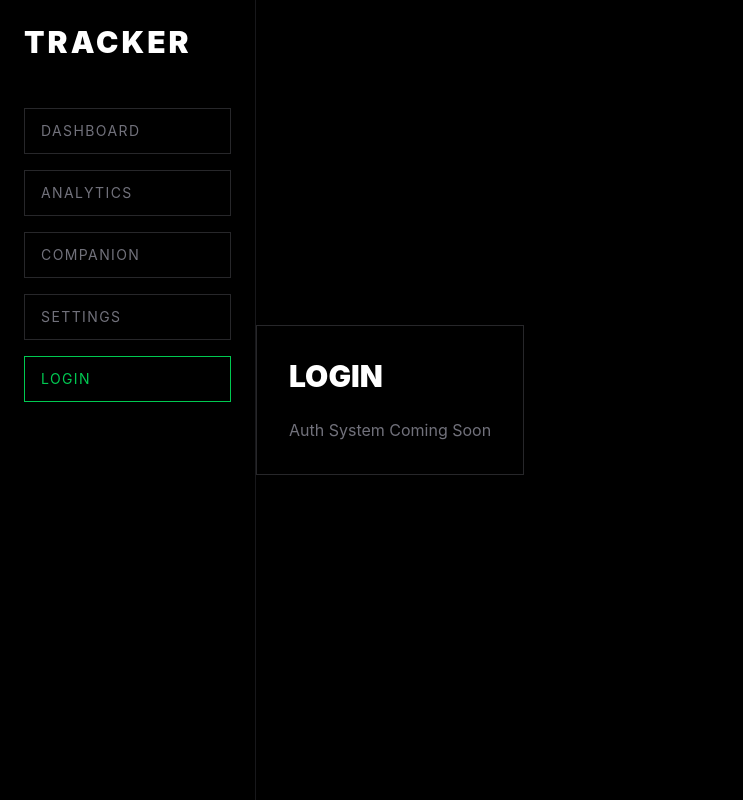
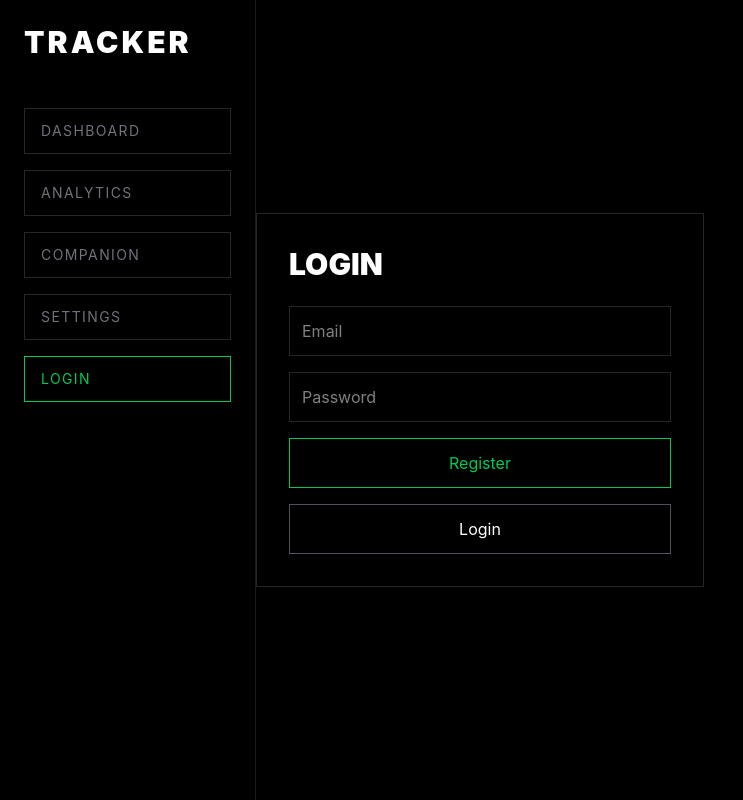
Before and after one commit to Apollo35/tracker-app-v1, a React (Vite) app: page /login in a window 1280 px wide. Shown: the whole page, without its empty margins (0-743 px from the left). Built offline with nearby package versions, Linux system fonts and the light colour scheme; no server answers.

Commit message:
feat: implement supabase authentication

```diff
--- a/src/pages/LoginPage.jsx
+++ b/src/pages/LoginPage.jsx
@@ -1,10 +1,68 @@
+import { useState } from "react";
+import { signUp, signIn } from "../services/authService";
+
 function LoginPage() {
+  const [email, setEmail] = useState("");
+  const [password, setPassword] = useState("");
+
+  async function handleSignUp() {
+    const { error } = await signUp(email, password);
+
+    if (error) {
+      alert(error.message);
+      return;
+    }
+
+    alert("Account created");
+  }
+
+  async function handleSignIn() {
+    const { error } = await signIn(email, password);
+
+    if (error) {
+      alert(error.message);
+      return;
+    }
+
+    alert("Login successful");
+  }
+
   return (
     <div className="flex min-h-screen items-center justify-center bg-black text-white">
       <div className="border border-zinc-800 p-8 w-full max-w-md">
         <h1 className="text-3xl font-black uppercase mb-6">Login</h1>
 
-        <p className="text-zinc-500">Auth System Coming Soon</p>
+        <div className="space-y-4">
+          <input
+            type="email"
+            placeholder="Email"
+            value={email}
+            onChange={(e) => setEmail(e.target.value)}
+            className="w-full bg-black border border-zinc-800 p-3"
+          />
+
+          <input
+            type="password"
+            placeholder="Password"
+            value={password}
+            onChange={(e) => setPassword(e.target.value)}
+            className="w-full bg-black border border-zinc-800 p-3"
+          />
+
+          <button
+            onClick={handleSignUp}
+            className="w-full border border-green-500 text-green-500 p-3"
+          >
+            Register
+          </button>
+
+          <button
+            onClick={handleSignIn}
+            className="w-full border border-zinc-600 p-3"
+          >
+            Login
+          </button>
+        </div>
       </div>
     </div>
   );
```
Also changed, not shown: src/services/supabaseService.js (renamed from src/services/src/services/supabaseService.js).
